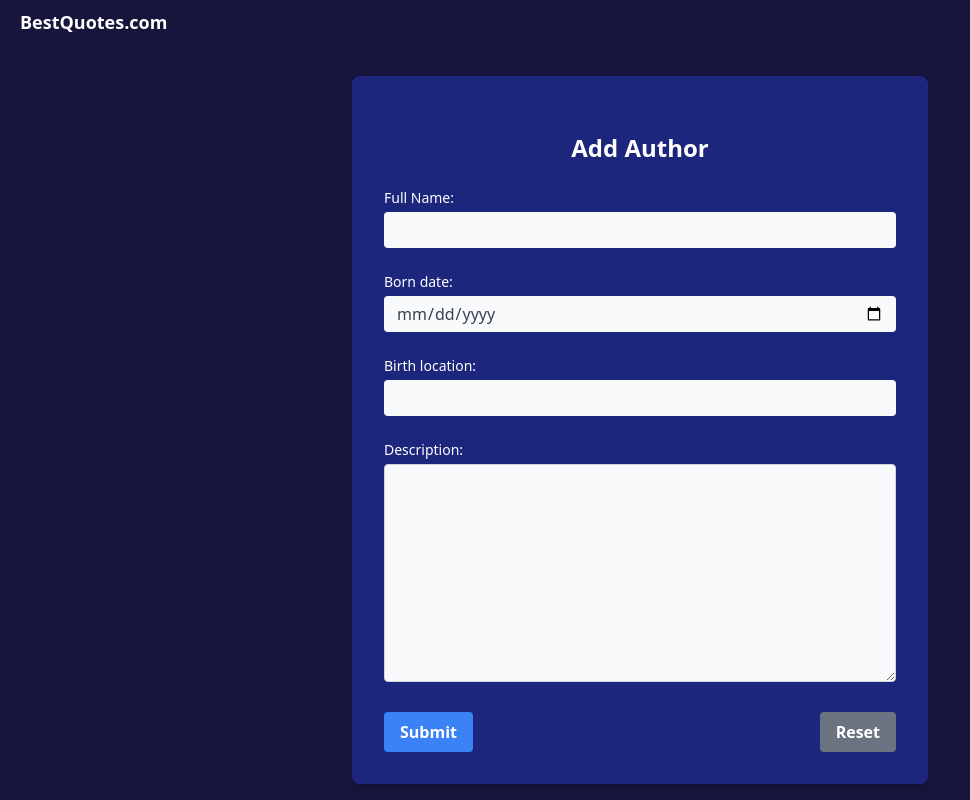
After one commit to oleksyii/Quotes-Blog, a Django app: page /add-author in a window 1280 px wide. The commit adds this page. Shown: the whole page, without its empty margins (0-970 px from the left). Run offline with Django 5.2, Linux system fonts and the light colour scheme; the visitor is signed in with stand-in values (Sample User, id 1); parts of the project's set-up code (start-up, migrations or seed data) failed here and were passed over; some libraries are stand-ins or nearby versions.

Commit message:
feat: author pages and adding quotes and authors

```diff
--- /dev/null
+++ b/notes/authors/urls.py
@@ -0,0 +1,8 @@
+from django.urls import path
+from . import views
+
+app_name = "authors"
+
+urlpatterns = [
+    path("author/<str:author_id>", views.main, name="author"),
+]
--- a/notes/authors/views.py
+++ b/notes/authors/views.py
@@ -1,3 +1,9 @@
 from django.shortcuts import render
+from quotes.ODM.models import Author
+from bson import ObjectId
+
 
 # Create your views here.
+def main(request, author_id):
+    author = Author.objects.get(id=ObjectId(author_id))
+    return render(request, "authors/author.html", {"author": author})
--- a/notes/notes/urls.py
+++ b/notes/notes/urls.py
@@ -24,4 +24,5 @@ urlpatterns = [
     path("admin/", admin.site.urls),
     path("", include("quotes.urls")),
     path("users/", include("users.urls")),
+    path("authors/", include("authors.urls")),
 ] + static(settings.MEDIA_URL, document_root=settings.MEDIA_ROOT)
--- a/notes/quotes/forms.py
+++ b/notes/quotes/forms.py
@@ -1,7 +1,13 @@
-from django.forms import Form, CharField, TextInput
+from django.forms import Form, CharField, TextInput, DateField, DateInput, Textarea
 
 
 class QuoteForm(Form):
+    quote = CharField(min_length=3, required=True, widget=Textarea())
+    tags = CharField(min_length=2, required=True, widget=TextInput())
 
-    quote = CharField(min_length=3, required=True, widget=TextInput())
-    tags = CharField(min_length=2, required=True, widget=TextInput())
+
+class AuthorForm(Form):
+    fullname = CharField(min_length=3, required=True, widget=TextInput())
+    born_date = DateField(required=True, widget=DateInput(attrs={"type": "date"}))
+    born_location = CharField(min_length=2, required=True, widget=TextInput())
+    description = CharField(min_length=2, required=True, widget=Textarea())
--- a/notes/quotes/templates/quotes/_quote.html
+++ b/notes/quotes/templates/quotes/_quote.html
@@ -11,7 +11,7 @@
         </div>
         <div>
             <span>by {{ quote.author.fullname }}</span>
-            <a href="TODO: authors/{{ quote.author.id }}" class="text-link-color">(about)</a>
+            <a href="{% url 'authors:author' quote.author.id%}" class="text-link-color">(about)</a>
         </div>
     </div>
 </div>
--- /dev/null
+++ b/notes/quotes/templates/quotes/add-author.html
@@ -0,0 +1,56 @@
+{% extends "users/base.html" %}
+
+{% block page_content %}
+<div class="max-w-xl mx-auto mt-10 p-8 bg-form-color rounded-lg shadow-md">
+    {% load widget_tweaks %}
+    <form method="POST" action="{% url 'quotes:add-author' %}" class="space-y-6">
+        {% csrf_token %}
+        <h2 class="text-2xl font-semibold mb-6 text-center">Add Author</h2>
+        <!-- Fullname Field -->
+        <div>
+            <label for="id_quote" class="block text-sm font-medium text-white mb-1">Full Name:</label>
+            {{ form.fullname|add_class:"appearance-none border border-gray-300 rounded w-full py-2 px-3 text-gray-700 leading-tight focus:outline-none focus:ring-2 focus:ring-blue-500 focus:border-blue-500 bg-gray-50" }}
+            {% if form.errors.fullname %}
+                <p class="text-red-500 text-sm mt-1">{{ form.errors.fullname }}</p>
+            {% endif %}
+        </div>
+
+        <!-- Born date Field -->
+        <div>
+            <label for="id_tags" class="block text-sm font-medium text-white mb-1">Born date:</label>
+            {{ form.born_date|add_class:"appearance-none border border-gray-300 rounded w-full py-2 px-3 text-gray-700 leading-tight focus:outline-none focus:ring-2 focus:ring-blue-500 focus:border-blue-500 bg-gray-50" }}
+            {% if form.errors.born_date %}
+                <p class="text-red-500 text-sm mt-1">{{ form.errors.born_date }}</p>
+            {% endif %}
+        </div>
+
+        <!-- Born location Field -->
+        <div>
+            <label for="id_tags" class="block text-sm font-medium text-white mb-1">Birth location:</label>
+            {{ form.born_location|add_class:"appearance-none border border-gray-300 rounded w-full py-2 px-3 text-gray-700 leading-tight focus:outline-none focus:ring-2 focus:ring-blue-500 focus:border-blue-500 bg-gray-50" }}
+            {% if form.errors.born_location %}
+                <p class="text-red-500 text-sm mt-1">{{ form.errors.born_location }}</p>
+            {% endif %}
+        </div>
+
+        <!-- Description Field -->
+        <div>
+            <label for="id_tags" class="block text-sm font-medium text-white mb-1">Description:</label>
+            {{ form.description|add_class:"appearance-none border border-gray-300 rounded w-full py-2 px-3 text-gray-700 leading-tight focus:outline-none focus:ring-2 focus:ring-blue-500 focus:border-blue-500 bg-gray-50" }}
+            {% if form.errors.description %}
+                <p class="text-red-500 text-sm mt-1">{{ form.errors.description }}</p>
+            {% endif %}
+        </div>
+
+        <!-- Buttons -->
+        <div class="flex justify-between">
+            <button type="submit" class="bg-blue-500 hover:bg-blue-600 text-white font-semibold py-2 px-4 rounded focus:outline-none focus:ring-2 focus:ring-blue-500 focus:ring-offset-2">
+                Submit
+            </button>
+            <button type="reset" class="bg-gray-500 hover:bg-gray-600 text-white font-semibold py-2 px-4 rounded focus:outline-none focus:ring-2 focus:ring-gray-500 focus:ring-offset-2">
+                Reset
+            </button>
+        </div>
+    </form>
+</div>
+{% endblock %}
--- a/notes/quotes/templates/quotes/index.html
+++ b/notes/quotes/templates/quotes/index.html
@@ -44,7 +44,7 @@
                             class="block px-4 py-2 hover:bg-gray-100 dark:hover:bg-gray-600 dark:hover:text-white">Add quote</a>
                     </li>
                     <li>
-                        <a href="TODO: add-author/"
+                        <a href="{% url 'quotes:add-author' %}"
                             class="block px-4 py-2 hover:bg-gray-100 dark:hover:bg-gray-600 dark:hover:text-white">Add author</a>
                     </li>
                     <li>
@@ -58,7 +58,7 @@
         {% endif %}
         <div class="flex flex-col gap-4 mt-5 items-center">
             {% for quote in quotes %}
-            {% include "quotes/_quote.html" with quote=quote %}
+                {% include "quotes/_quote.html" with quote=quote %}
             {% endfor %}
         </div>
     </div>
--- a/notes/quotes/urls.py
+++ b/notes/quotes/urls.py
@@ -6,4 +6,5 @@ app_name = "quotes"
 urlpatterns = [
     path("", views.main, name="main"),
     path("add-quote", views.add_quote, name="add-quote"),
+    path("add-author", views.add_author, name="add-author"),
 ]
--- a/notes/quotes/views.py
+++ b/notes/quotes/views.py
@@ -2,7 +2,9 @@ from django.shortcuts import render, redirect, get_object_or_404
 from django.contrib.auth.decorators import login_required
 from .mongo_db import connectme
 from .ODM.models import Quote, Author
-from .forms import QuoteForm
+from bson import ObjectId
+from .forms import QuoteForm, AuthorForm
+from .utils import regex_utils as re_ut
 
 connectme.run()
 
@@ -17,7 +19,19 @@ def main(request):
 def add_quote(request):
 
     if request.method == "POST":
-        print(request.POST["quote"])
+        print(request.POST)
+        form = QuoteForm(request.POST)
+        if form.is_valid():
+            data = request.POST
+            tags = re_ut.find_all_tags(data["tags"])
+            quote = Quote(
+                quote=data["quote"],
+                tags=tags,
+                author=Author.objects.get(id=ObjectId(data["author"])),
+            )
+            quote.save()
+            print(quote)
+            print(f"The quote {quote.id} is succesfully saved")
 
     # Display the possible authors on the form
     return render(
@@ -25,3 +39,24 @@ def add_quote(request):
         "quotes/add-quote.html",
         {"form": QuoteForm(), "authors": Author.objects()},
     )
+
+
+@login_required
+def add_author(request):
+
+    if request.method == "POST":
+        print(request.POST)
+        form = AuthorForm(request.POST)
+        if form.is_valid():
+            data = request.POST
+            author = Author(
+                fullname=data["fullname"],
+                born_date=data["born_date"],
+                born_location=data["born_location"],
+                description=data["description"],
+            )
+            author.save()
+            print(author)
+            print(f"The author {author.id} is succesfully saved")
+
+    return render(request, "quotes/add-author.html", {"form": AuthorForm})
--- a/notes/users/templates/users/profile.html
+++ b/notes/users/templates/users/profile.html
@@ -36,8 +36,8 @@
 
         <!-- Submit and Reset Buttons -->
         <div class="flex justify-between">
+            <button type="reset" class="bg-gray-500 hover:bg-gray-600 text-white font-semibold py-2 px-4 rounded focus:outline-none focus:ring-2 focus:ring-gray-500 focus:ring-offset-2">Reset</button>
             <button type="submit" class="bg-blue-500 hover:bg-blue-600 text-white font-semibold py-2 px-4 rounded focus:outline-none focus:ring-2 focus:ring-blue-500 focus:ring-offset-2">Save Changes</button>
-            <button type="reset" class="bg-gray-500 hover:bg-gray-600 text-white font-semibold py-2 px-4 rounded focus:outline-none focus:ring-2 focus:ring-gray-500 focus:ring-offset-2">Reset</button>
         </div>
     </form>
 </div>
--- a/notes/users/templates/users/signup.html
+++ b/notes/users/templates/users/signup.html
@@ -37,8 +37,8 @@
 
         <!-- Submit and Reset Buttons -->
         <div class="flex justify-between">
+            <button type="submit" class="bg-blue-500 hover:bg-blue-600 text-white font-semibold py-2 px-4 rounded focus:outline-none focus:ring-2 focus:ring-blue-500 focus:ring-offset-2">Submit</button>
             <button type="reset" class="bg-gray-500 hover:bg-gray-600 text-white font-semibold py-2 px-4 rounded focus:outline-none focus:ring-2 focus:ring-gray-500 focus:ring-offset-2">Reset</button>
-            <button type="submit" class="bg-blue-500 hover:bg-blue-600 text-white font-semibold py-2 px-4 rounded focus:outline-none focus:ring-2 focus:ring-blue-500 focus:ring-offset-2">Submit</button>
         </div>
     </form>
 </div>
--- a/requirements.txt
+++ b/requirements.txt
@@ -1,5 +1,6 @@
 asgiref==3.8.1
 Django==5.1
+django-widget-tweaks==1.5.0
 dnspython==2.6.1
 mongoengine==0.28.2
 pillow==10.4.0
```
Also changed, not shown: notes/authors/templates/authors/_author_info.html (added, +15 -0 lines), notes/authors/templates/authors/author.html (added, +42 -0 lines), notes/quotes/templates/quotes/add-quote.html (+41 -27 lines), notes/quotes/utils/regex_utils.py (added, +8 -0 lines), notes/users/templates/users/login.html (+8 -10 lines), notes/quotes/utils/__init__.py (added).
